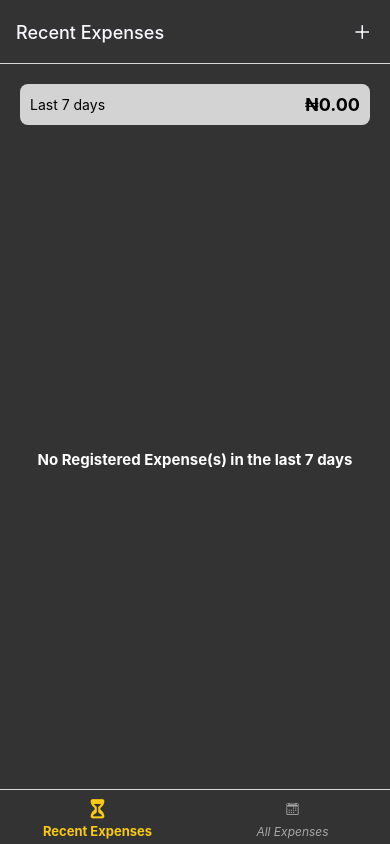
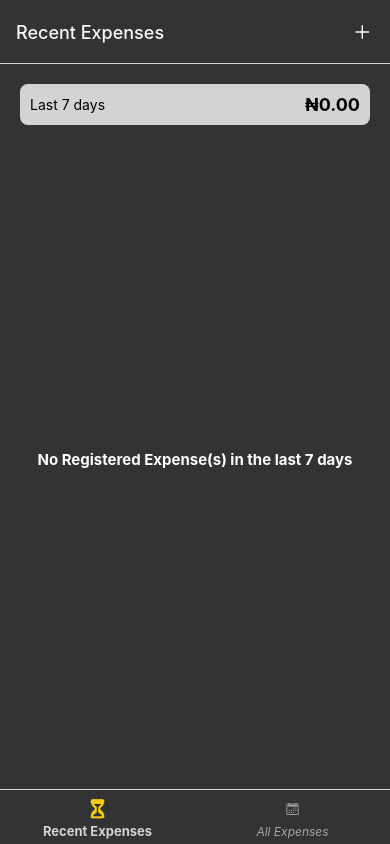
Before and after one commit to DevAdedoyin/Expense-Manager, a React Native app: screen / in a window 390 px wide. Built offline with nearby package versions, Linux system fonts and the light colour scheme.

Commit message:
New Comit

```diff
--- a/Navigation.js
+++ b/Navigation.js
@@ -45,7 +45,7 @@ function ExpensesOverview() {
             tabBarInactiveTintColor: AppColors.colors.tabBarInactive,
             tabBarStyle: { backgroundColor: AppColors.colors.primaryColor, height: 55 },
             tabBarLabelStyle:
-                navigation.isFocused() ? { fontSize: 13, color: AppColors.colors.tabBarActive, paddingBottom: 5, fontWeight: '700' }
+                navigation.isFocused() ? { fontSize: 13, color: AppColors.colors.summarBgColor, paddingBottom: 5, fontWeight: '700' }
                     :
                     { fontSize: 12,  paddingBottom: 5, fontStyle: 'italic' },
             tabBarIconStyle:{ marginTop: 5,  },
```
